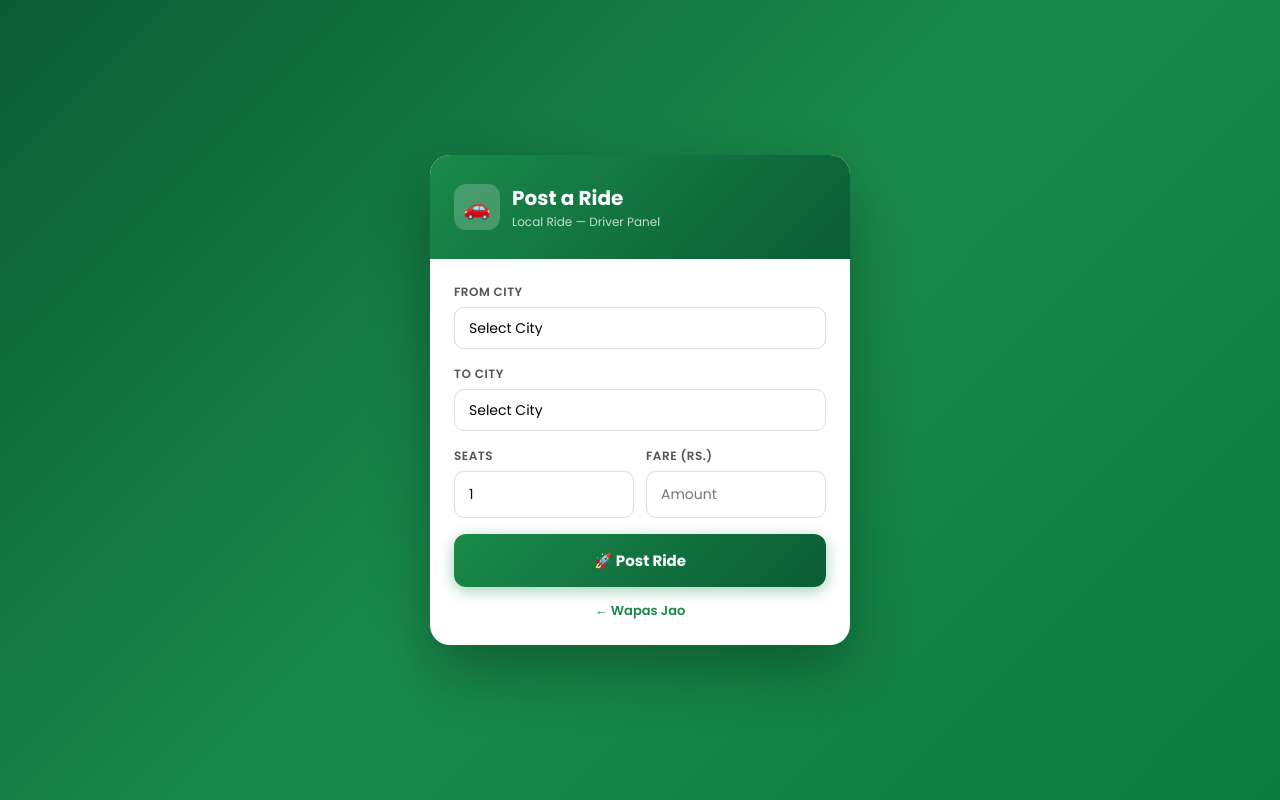
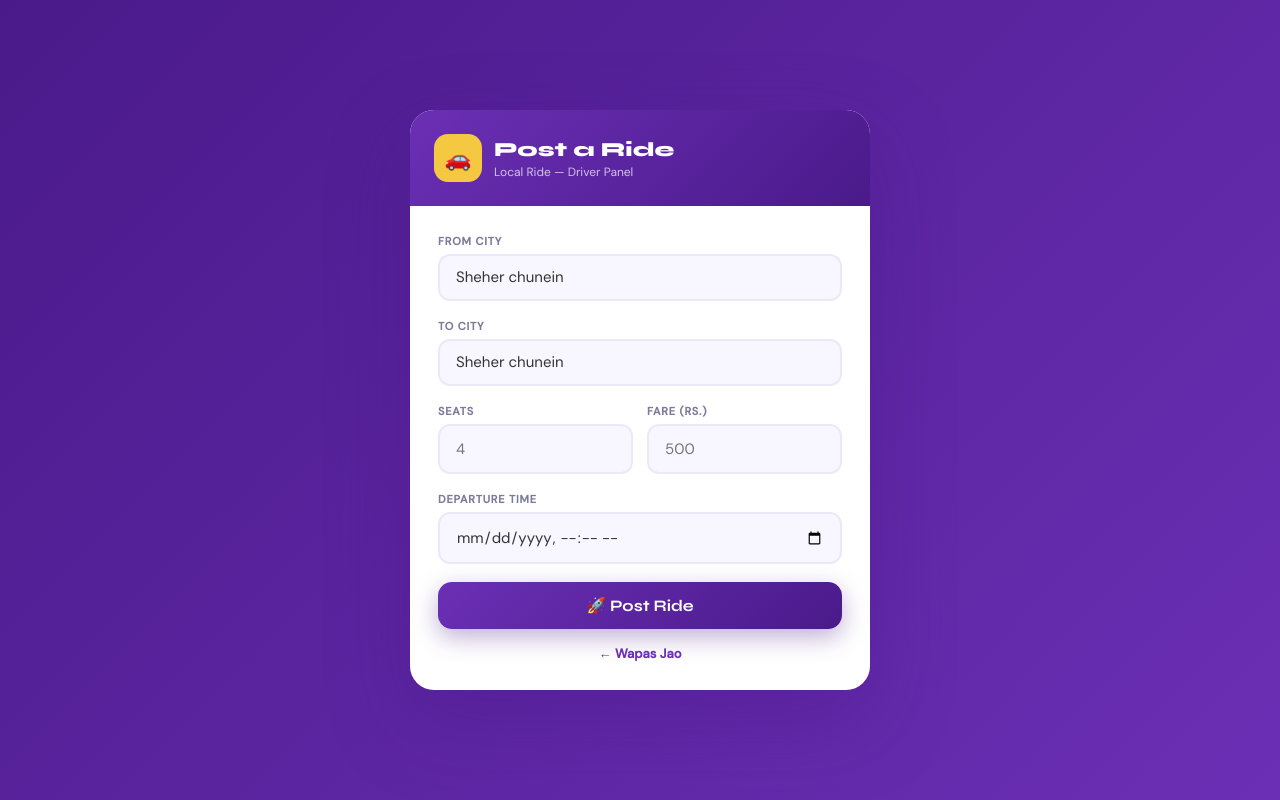
Before and after one commit to sarfaraz-ali786/Local-ride, a React (Vite) app in the folder frontend/: page /driver/post in a window 1280 px wide. Built offline with nearby package versions, Linux system fonts and the light colour scheme.

Commit message:
Fix PostRide fields + Beautiful RideResults purple theme

```diff
--- a/frontend/src/pages/RideResults.jsx
+++ b/frontend/src/pages/RideResults.jsx
@@ -1,37 +1,118 @@
 import { useState, useEffect } from "react";
+import { useSearchParams } from "react-router-dom";
 
-function RideResults() {
+export default function RideResults() {
+  const [params] = useSearchParams();
   const [rides, setRides] = useState([]);
-  const [msg, setMsg] = useState("Loading...");
+  const [loading, setLoading] = useState(true);
+  const from = params.get("from") || "";
+  const to = params.get("to") || "";
 
   useEffect(() => {
-    const params = new URLSearchParams(window.location.search);
-    const from = params.get("from");
-    const to = params.get("to");
     fetch(`https://local-ride-production.up.railway.app/api/rides/search?from=${from}&to=${to}`)
-      .then(res => res.json())
-      .then(data => {
-        if (data.length === 0) setMsg("Koi ride nahi mili!");
-        else { setMsg(""); setRides(data); }
-      })
-      .catch(() => setMsg("Error loading rides"));
-  }, []);
+      .then(r => r.json())
+      .then(d => { setRides(Array.isArray(d) ? d : []); setLoading(false); })
+      .catch(() => setLoading(false));
+  }, [from, to]);
 
   return (
-    <div style={{padding:"20px", maxWidth:"600px", margin:"auto"}}>
-      <h2>Available Rides</h2>
-      {msg && <p>{msg}</p>}
-      {rides.map(ride => (
-        <div key={ride._id} style={{border:"1px solid #ccc", padding:"15px", marginBottom:"10px", borderRadius:"8px"}}>
-          <h3>{ride.startCity} → {ride.endCity}</h3>
-          <p>Seats: {ride.availableSeats} | Fare: Rs.{ride.fare}</p>
-          <p>Driver: {ride.driver?.name}</p>
-          <a href={`/book/${ride._id}`}><button style={{padding:"8px 15px", background:"#007bff", color:"white", border:"none", borderRadius:"4px"}}>Book Ride</button></a>
+    <>
+      <style>{`
+        @import url('https://fonts.googleapis.com/css2?family=Syne:wght@700;800&family=DM+Sans:wght@400;500&display=swap');
+        *{box-sizing:border-box;margin:0;padding:0;}
+        :root{--purple:#4a1a8a;--purple2:#6b2fb5;--purple3:#8b3fd4;--amber:#f5c842;--off:#f8f6ff;--muted:#7a7a9a;}
+        body{font-family:'DM Sans',sans-serif;}
+        .page{min-height:100vh;background:linear-gradient(135deg,var(--purple) 0%,var(--purple2) 100%);padding:24px;}
+
+        .topbar{display:flex;align-items:center;gap:14px;margin-bottom:24px;}
+        .back-btn{width:40px;height:40px;background:rgba(255,255,255,0.12);border-radius:12px;display:flex;align-items:center;justify-content:center;color:white;font-size:18px;text-decoration:none;border:1px solid rgba(255,255,255,0.2);transition:background 0.2s;}
+        .back-btn:hover{background:rgba(255,255,255,0.2);}
+        .route-pill{background:rgba(255,255,255,0.12);border:1px solid rgba(255,255,255,0.2);border-radius:100px;padding:8px 20px;display:flex;align-items:center;gap:10px;}
+        .route-city{font-family:'Syne',sans-serif;font-size:15px;font-weight:800;color:white;}
+        .route-arrow{color:var(--amber);font-size:16px;font-weight:700;}
+        .count-badge{margin-left:auto;background:var(--amber);color:var(--purple);font-family:'Syne',sans-serif;font-size:13px;font-weight:700;padding:6px 14px;border-radius:100px;}
+
+        .section-title{font-family:'Syne',sans-serif;font-size:22px;font-weight:800;color:white;margin-bottom:16px;}
+
+        .ride-card{background:white;border-radius:20px;padding:22px;margin-bottom:14px;box-shadow:0 8px 30px rgba(74,26,138,0.2);border:1.5px solid #ede8f8;transition:all 0.3s;animation:slideUp 0.3s ease both;}
+        .ride-card:hover{transform:translateY(-4px);box-shadow:0 16px 40px rgba(74,26,138,0.25);}
+        @keyframes slideUp{from{opacity:0;transform:translateY(16px);}to{opacity:1;transform:translateY(0);}}
+
+        .card-top{display:flex;align-items:center;justify-content:space-between;margin-bottom:16px;}
+        .card-route{display:flex;align-items:center;gap:10px;}
+        .card-city{font-family:'Syne',sans-serif;font-size:20px;font-weight:800;color:var(--purple);}
+        .card-arrow{color:var(--amber);font-size:22px;font-weight:700;}
+        .fare-tag{background:linear-gradient(135deg,var(--purple),var(--purple2));color:white;font-family:'Syne',sans-serif;font-size:18px;font-weight:800;padding:8px 18px;border-radius:12px;}
+
+        .card-info{display:flex;gap:10px;flex-wrap:wrap;margin-bottom:18px;}
+        .info-pill{background:var(--off);border:1.5px solid #ede8f8;border-radius:10px;padding:6px 14px;font-size:12px;font-weight:600;color:var(--purple2);}
+        .info-pill.amber{background:rgba(245,200,66,0.12);border-color:rgba(245,200,66,0.3);color:#b8860b;}
+
+        .book-btn{width:100%;padding:13px;background:linear-gradient(135deg,var(--purple2),var(--purple));color:white;border:none;border-radius:12px;font-family:'Syne',sans-serif;font-size:15px;font-weight:700;cursor:pointer;transition:all 0.2s;box-shadow:0 6px 18px rgba(74,26,138,0.3);}
+        .book-btn:hover{transform:translateY(-2px);box-shadow:0 10px 24px rgba(74,26,138,0.4);}
+
+        .empty{background:rgba(255,255,255,0.1);border-radius:24px;padding:56px 24px;text-align:center;border:1px solid rgba(255,255,255,0.15);}
+        .empty-icon{font-size:56px;margin-bottom:14px;}
+        .empty-title{font-family:'Syne',sans-serif;font-size:20px;font-weight:800;color:white;margin-bottom:8px;}
+        .empty-sub{font-size:14px;color:rgba(255,255,255,0.65);margin-bottom:24px;}
+        .empty-btn{display:inline-block;background:var(--amber);color:var(--purple);padding:12px 28px;border-radius:12px;font-family:'Syne',sans-serif;font-size:14px;font-weight:700;text-decoration:none;}
+
+        .loading{text-align:center;padding:60px 24px;}
+        .spinner{width:40px;height:40px;border:3px solid rgba(255,255,255,0.2);border-top-color:var(--amber);border-radius:50%;animation:spin 0.7s linear infinite;margin:0 auto 16px;}
+        @keyframes spin{to{transform:rotate(360deg);}}
+        .loading p{color:rgba(255,255,255,0.7);font-size:15px;}
+      `}</style>
+
+      <div className="page">
+        {/* TOP BAR */}
+        <div className="topbar">
+          <a href="/" className="back-btn">←</a>
+          <div className="route-pill">
+            <span className="route-city">{from || "?"}</span>
+            <span className="route-arrow">→</span>
+            <span className="route-city">{to || "?"}</span>
+          </div>
+          {!loading && <div className="count-badge">{rides.length} Rides</div>}
         </div>
-      ))}
-      <br/><a href="/">Back</a>
-    </div>
+
+        {loading ? (
+          <div className="loading">
+            <div className="spinner"/>
+            <p>Rides dhundh rahe hain...</p>
+          </div>
+        ) : rides.length === 0 ? (
+          <div className="empty">
+            <div className="empty-icon">🔍</div>
+            <div className="empty-title">Koi ride nahi mili!</div>
+            <div className="empty-sub">{from} → {to} ke liye abhi koi ride available nahi hai.</div>
+            <a href="/" className="empty-btn">← Wapas Jao</a>
+          </div>
+        ) : (
+          <>
+            <div className="section-title">Available Rides 🚗</div>
+            {rides.map((ride, i) => (
+              <div className="ride-card" key={ride._id || i} style={{animationDelay:`${i*0.08}s`}}>
+                <div className="card-top">
+                  <div className="card-route">
+                    <span className="card-city">{ride.startCity}</span>
+                    <span className="card-arrow">→</span>
+                    <span className="card-city">{ride.endCity}</span>
+                  </div>
+                  <div className="fare-tag">Rs. {ride.fare}</div>
+                </div>
+                <div className="card-info">
+                  <span className="info-pill">💺 {ride.seats || ride.availableSeats || "?"} Seats</span>
+                  <span className="info-pill amber">🕐 {ride.departureTime ? new Date(ride.departureTime).toLocaleString("en-PK",{dateStyle:"medium",timeStyle:"short"}) : "Anytime"}</span>
+                  <span className="info-pill">✅ {ride.status || "Available"}</span>
+                </div>
+                <button className="book-btn" onClick={()=>window.location.href=`/book/${ride._id}`}>
+                  🎫 Book This Ride
+                </button>
+              </div>
+            ))}
+          </>
+        )}
+      </div>
+    </>
   );
 }
-
-export default RideResults;
--- a/frontend/src/pages/driver/PostRide.jsx
+++ b/frontend/src/pages/driver/PostRide.jsx
@@ -1,166 +1,135 @@
 import { useState } from "react";
 
-function PostRide() {
+const CITIES = [
+  "Karachi","Hyderabad","Sukkur","Larkana","Nawabshah",
+  "Mirpurkhas","Jacobabad","Shikarpur","Dadu","Thatta",
+  "Matli","Badin","Tando Adam","Tando Allahyar","Kotri",
+];
+
+export default function PostRide() {
   const [form, setForm] = useState({
-    startCity: "", endCity: "", seats: 1, fare: ""
+    startCity:"", endCity:"", seats:"", fare:"", departureTime:""
   });
-  const [msg, setMsg] = useState("");
   const [loading, setLoading] = useState(false);
+  const [error, setError] = useState("");
+  const [success, setSuccess] = useState(false);
 
-  const cities = ["Karachi","Hyderabad","Jamshoro","Kotri","Sukkur",
-    "Larkana","Nawabshah","Mirpurkhas","Thatta","Badin"];
+  const handle = (e) => setForm({...form, [e.target.name]: e.target.value});
 
-  const handleSubmit = async () => {
+  const submit = async (e) => {
+    e.preventDefault();
+    setLoading(true); setError("");
     const token = localStorage.getItem("token");
-    if (!token) { setMsg("Pehle login karo!"); return; }
-    const user = JSON.parse(localStorage.getItem("user"));
-    setLoading(true);
     try {
-      const res = await fetch(
-        "https://local-ride-production.up.railway.app/api/rides/create",
-        {
-          method: "POST",
-          headers: {
-            "Content-Type": "application/json",
-            "Authorization": "Bearer " + token
-          },
+      const res = await fetch("https://local-ride-production.up.railway.app/api/rides/create", {
+        method:"POST",
+        headers:{"Content-Type":"application/json","Authorization":`Bearer ${token}`},
         body: JSON.stringify({
-            driver: user?._id || user?.id,
           startCity: form.startCity,
           endCity: form.endCity,
           seats: Number(form.seats),
-            fare: Number(form.fare)
-          })
-        }
-      );
+          totalSeats: Number(form.seats),
+          availableSeats: Number(form.seats),
+          fare: Number(form.fare),
+          departureTime: form.departureTime,
+        }),
+      });
       const data = await res.json();
-      if (res.ok) setMsg("Ride Posted! ✅");
-      else setMsg("Error: " + (data.message || "Kuch ghalat hua"));
-    } catch {
-      setMsg("Network error!");
-    } finally {
+      if (res.ok) { setSuccess(true); }
+      else { setError(data.message || "Error posting ride"); }
+    } catch { setError("Server se connection nahi!"); }
     setLoading(false);
-    }
   };
 
   return (
     <>
       <style>{`
-        @import url('https://fonts.googleapis.com/css2?family=Poppins:wght@400;500;600;700&display=swap');
-        * { box-sizing: border-box; margin: 0; padding: 0; }
-        .pr-page {
-          min-height: 100vh;
-          background: linear-gradient(135deg, #0a5c36 0%, #1a8a4a 50%, #0d7a3e 100%);
-          font-family: 'Poppins', sans-serif;
-          display: flex; align-items: center; justify-content: center; padding: 20px;
-        }
-        .pr-card {
-          background: white; border-radius: 20px; width: 100%; max-width: 420px;
-          overflow: hidden; box-shadow: 0 25px 60px rgba(0,0,0,0.3);
-          animation: slideUp 0.4s ease;
-        }
-        @keyframes slideUp {
-          from { opacity: 0; transform: translateY(30px); }
-          to { opacity: 1; transform: translateY(0); }
-        }
-        .pr-header {
-          background: linear-gradient(135deg, #1a8a4a, #0a5c36);
-          padding: 28px 24px; color: white;
-          display: flex; align-items: center; gap: 12px;
-        }
-        .pr-icon {
-          width: 46px; height: 46px; background: rgba(255,255,255,0.2);
-          border-radius: 12px; display: flex; align-items: center;
-          justify-content: center; font-size: 22px;
-        }
-        .pr-title { font-size: 20px; font-weight: 700; }
-        .pr-subtitle { font-size: 12px; opacity: 0.75; }
-        .pr-body { padding: 24px; }
-        .pr-label { font-size: 12px; font-weight: 600; color: #555; margin-bottom: 6px; text-transform: uppercase; letter-spacing: 0.5px; }
-        .pr-select, .pr-input {
-          width: 100%; padding: 12px 14px; border: 1.5px solid #ddd;
-          border-radius: 10px; font-size: 14px; font-family: 'Poppins', sans-serif;
-          margin-bottom: 16px; outline: none; transition: border 0.2s;
-          appearance: none; background: white;
-        }
-        .pr-select:focus, .pr-input:focus { border-color: #1a8a4a; }
-        .pr-row { display: flex; gap: 12px; }
-        .pr-row > div { flex: 1; }
-        .pr-msg {
-          text-align: center; padding: 10px; border-radius: 10px;
-          font-size: 13px; font-weight: 500; margin-bottom: 14px;
-        }
-        .pr-msg.success { background: #d4edda; color: #155724; }
-        .pr-msg.error { background: #f8d7da; color: #721c24; }
-        .pr-btn {
-          width: 100%; padding: 15px;
-          background: linear-gradient(135deg, #1a8a4a, #0a5c36);
-          color: white; border: none; border-radius: 12px;
-          font-size: 15px; font-weight: 700; cursor: pointer;
-          font-family: 'Poppins', sans-serif;
-          box-shadow: 0 4px 15px rgba(26,138,74,0.4);
-          transition: transform 0.15s;
-        }
-        .pr-btn:hover:not(:disabled) { transform: translateY(-2px); }
-        .pr-btn:disabled { opacity: 0.7; cursor: not-allowed; }
-        .pr-back { display: block; text-align: center; margin-top: 14px; color: #1a8a4a; font-size: 13px; font-weight: 600; text-decoration: none; }
+        @import url('https://fonts.googleapis.com/css2?family=Syne:wght@700;800&family=DM+Sans:wght@400;500&display=swap');
+        *{box-sizing:border-box;margin:0;padding:0;}
+        :root{--purple:#4a1a8a;--purple2:#6b2fb5;--purple3:#8b3fd4;--amber:#f5c842;--off:#f8f6ff;--muted:#7a7a9a;}
+        body{font-family:'DM Sans',sans-serif;}
+        .page{min-height:100vh;background:linear-gradient(135deg,var(--purple) 0%,var(--purple2) 100%);display:flex;align-items:center;justify-content:center;padding:24px;}
+        .card{background:white;border-radius:24px;width:100%;max-width:460px;overflow:hidden;box-shadow:0 30px 80px rgba(74,26,138,0.4);}
+        .header{background:linear-gradient(135deg,var(--purple2),var(--purple));padding:24px;color:white;display:flex;align-items:center;gap:12px;}
+        .h-icon{width:48px;height:48px;background:var(--amber);border-radius:14px;display:flex;align-items:center;justify-content:center;font-size:22px;}
+        .h-title{font-family:'Syne',sans-serif;font-size:20px;font-weight:800;}
+        .h-sub{font-size:12px;opacity:0.72;margin-top:2px;}
+        .body{padding:28px;}
+        .field{margin-bottom:18px;}
+        .field label{display:block;font-size:11px;font-weight:600;color:var(--muted);text-transform:uppercase;letter-spacing:0.8px;margin-bottom:6px;}
+        .field select,.field input{width:100%;padding:13px 16px;border:2px solid #ede8f8;border-radius:12px;font-size:15px;font-family:'DM Sans',sans-serif;color:#333;background:var(--off);outline:none;transition:all 0.2s;appearance:none;}
+        .field select:focus,.field input:focus{border-color:var(--purple3);background:white;box-shadow:0 0 0 4px rgba(139,63,212,0.08);}
+        .row{display:grid;grid-template-columns:1fr 1fr;gap:14px;}
+        .error{background:#fff0f5;border:1.5px solid #ffb3cc;border-radius:10px;padding:10px 14px;font-size:13px;color:#cc2255;margin-bottom:16px;text-align:center;}
+        .success{background:#f0fff4;border:1.5px solid #9ae6b4;border-radius:16px;padding:28px;text-align:center;}
+        .success h3{font-family:'Syne',sans-serif;font-size:20px;color:var(--purple);margin-bottom:8px;}
+        .success p{font-size:14px;color:var(--muted);margin-bottom:20px;}
+        .btn{width:100%;padding:14px;background:linear-gradient(135deg,var(--purple2),var(--purple));color:white;border:none;border-radius:14px;font-family:'Syne',sans-serif;font-size:16px;font-weight:700;cursor:pointer;transition:all 0.2s;box-shadow:0 8px 24px rgba(74,26,138,0.35);}
+        .btn:hover{transform:translateY(-2px);box-shadow:0 12px 30px rgba(74,26,138,0.45);}
+        .btn:disabled{opacity:0.7;cursor:not-allowed;transform:none;}
+        .btn-amber{background:var(--amber);color:var(--purple);box-shadow:0 8px 24px rgba(245,200,66,0.4);}
+        .btn-amber:hover{background:#ffd84d;}
+        .back{display:block;text-align:center;margin-top:16px;color:var(--purple2);font-size:13px;font-weight:600;text-decoration:none;}
+        .back:hover{text-decoration:underline;}
       `}</style>
-      <div className="pr-page">
-        <div className="pr-card">
-          <div className="pr-header">
-            <div className="pr-icon">🚗</div>
+      <div className="page">
+        <div className="card">
+          <div className="header">
+            <div className="h-icon">🚗</div>
             <div>
-              <div className="pr-title">Post a Ride</div>
-              <div className="pr-subtitle">Local Ride — Driver Panel</div>
+              <div className="h-title">Post a Ride</div>
+              <div className="h-sub">Local Ride — Driver Panel</div>
             </div>
           </div>
-          <div className="pr-body">
-            <div className="pr-label">From City</div>
-            <select className="pr-select" value={form.startCity}
-              onChange={e => setForm({...form, startCity: e.target.value})}>
-              <option value="">Select City</option>
-              {cities.map(c => <option key={c} value={c}>{c}</option>)}
+          <div className="body">
+            {success ? (
+              <div className="success">
+                <div style={{fontSize:52,marginBottom:12}}>🎉</div>
+                <h3>Ride Post Ho Gayi!</h3>
+                <p>Aapki ride successfully post ho gayi. Passengers book kar sakte hain.</p>
+                <button className="btn btn-amber" onClick={()=>setSuccess(false)}>+ Aur Post Karo</button>
+                <a href="/" className="back">← Wapas Jao</a>
+              </div>
+            ) : (
+              <form onSubmit={submit}>
+                {error && <div className="error">⚠️ {error}</div>}
+                <div className="field">
+                  <label>From City</label>
+                  <select name="startCity" value={form.startCity} onChange={handle} required>
+                    <option value="">Sheher chunein</option>
+                    {CITIES.map(c=><option key={c}>{c}</option>)}
                   </select>
-
-            <div className="pr-label">To City</div>
-            <select className="pr-select" value={form.endCity}
-              onChange={e => setForm({...form, endCity: e.target.value})}>
-              <option value="">Select City</option>
-              {cities.map(c => <option key={c} value={c}>{c}</option>)}
+                </div>
+                <div className="field">
+                  <label>To City</label>
+                  <select name="endCity" value={form.endCity} onChange={handle} required>
+                    <option value="">Sheher chunein</option>
+                    {CITIES.map(c=><option key={c}>{c}</option>)}
                   </select>
-
-            <div className="pr-row">
-              <div>
-                <div className="pr-label">Seats</div>
-                <input className="pr-input" type="number" min="1" max="8"
-                  value={form.seats}
-                  onChange={e => setForm({...form, seats: e.target.value})}
-                  placeholder="Seats" />
                 </div>
-              <div>
-                <div className="pr-label">Fare (Rs.)</div>
-                <input className="pr-input" type="number"
-                  value={form.fare}
-                  onChange={e => setForm({...form, fare: e.target.value})}
-                  placeholder="Amount" />
+                <div className="row">
+                  <div className="field">
+                    <label>Seats</label>
+                    <input type="number" name="seats" min="1" max="8" placeholder="4" value={form.seats} onChange={handle} required/>
+                  </div>
+                  <div className="field">
+                    <label>Fare (Rs.)</label>
+                    <input type="number" name="fare" min="1" placeholder="500" value={form.fare} onChange={handle} required/>
                   </div>
                 </div>
-
-            {msg && (
-              <div className={`pr-msg ${msg.includes("✅") ? "success" : "error"}`}>
-                {msg}
+                <div className="field">
+                  <label>Departure Time</label>
+                  <input type="datetime-local" name="departureTime" value={form.departureTime} onChange={handle} required/>
                 </div>
-            )}
-
-            <button className="pr-btn" onClick={handleSubmit} disabled={loading}>
+                <button type="submit" className="btn" disabled={loading}>
                   {loading ? "Posting..." : "🚀 Post Ride"}
                 </button>
-            <a href="/" className="pr-back">← Wapas Jao</a>
+                <a href="/" className="back">← Wapas Jao</a>
+              </form>
+            )}
           </div>
         </div>
       </div>
     </>
   );
 }
-
-export default PostRide;
```
Lines whose indentation alone changed are shown as unchanged.
